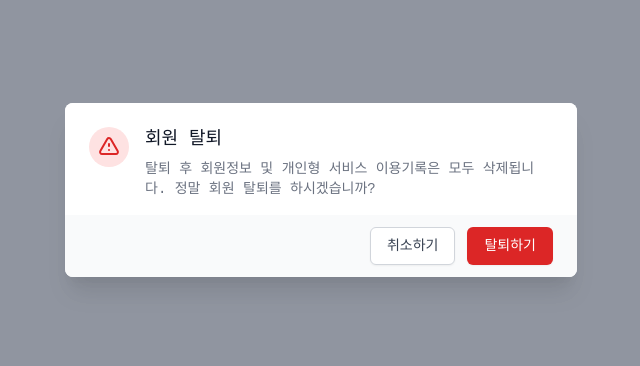
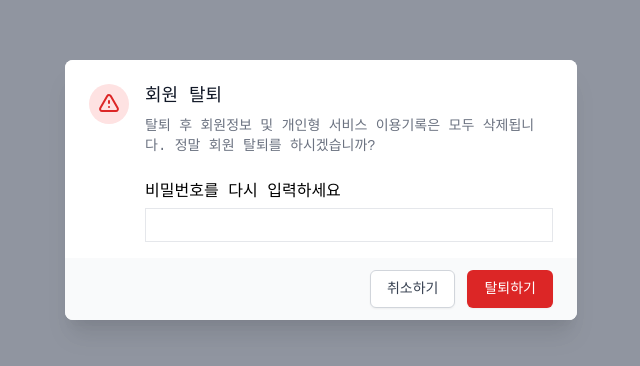
Before and after one commit to ypyp66/SubscribeForYou-typescript, a React (Create React App) app in the folder frontend/: page /dropout in a window 1280 px wide. Shown: the part 210-576 px from the top of the page, without its empty margins (319-959 px from the left). Built offline with nearby package versions, Linux system fonts and the light colour scheme; a web font is replaced by a local one.

Commit message:
탈퇴페이지 구현

```diff
--- a/frontend/src/components/Dropout.js
+++ b/frontend/src/components/Dropout.js
@@ -1,22 +1,79 @@
-import React from 'react'
+import {useRef, useState} from 'react';
+import React from 'react';
+import axios from 'axios';
 import { useHistory } from 'react-router-dom';
 
+
 function Dropout() {
+
     const history = useHistory();
+    const [pwd, setPwd] = useState('');
+    const [message, setMessage] = useState('');
+
+    const pwdBox = useRef();
+
+    function Dropout(){
+      //사용자가 입력한 비밀번호와 기존 비밀번호 같은지 확인
+      // if(pwd !== axios.get('/auth/api/user', pwd)){
+      //   setPwd('');
+      //   pwdBox.current.focus();
+      //   setMessage('비밀번호가 잘못 입력되었습니다.');
+      //   return;
+      // }
+      //같다면 토큰, 비밀번호 서버로 보내서 delete하기
+      axios({
+        url: 'auth/api/user',
+        method: 'delete',
+        data: {
+          pwd: pwd},
+          headers : {'Authorization' : `Token ${sessionStorage.getItem('token')}`},
+        }).then((res)=>{
+          console.log(res);
+          const statusCode = res.status;
+          if(statusCode === 200){
+            setMessage('탈퇴가 완료되었습니다.');
+            sessionStorage.removeItem('token');
+            sessionStorage.removeItem('userid');
+          }
+        }).catch((e)=>{console.log(e);
+          setMessage('에러입니다.')}
+        );
+    }
+
+    function onSubmit(e) {
+      e.preventDefault();
+      Dropout();
+    }
+
+    function onChange(e){
+      const{name, value} = e.target;
+
+      switch(name){
+        case 'pwd':
+          setPwd(value);
+          break;
+        default:
+          break;
+      }
+    }
+
     return (
+
         <div class="fixed z-10 inset-0 overflow-y-auto" aria-labelledby="modal-title" role="dialog" aria-modal="true">
           <div class="flex items-end justify-center min-h-screen pt-4 px-4 pb-20 text-center sm:block sm:p-0">
+          <form onSubmit={onSubmit}>
             <div class="fixed inset-0 bg-gray-500 bg-opacity-75 transition-opacity" aria-hidden="true"></div>
             <span class="hidden sm:inline-block sm:align-middle sm:h-screen" aria-hidden="true">&#8203;</span>
             <div class="inline-block align-bottom bg-white rounded-lg text-left overflow-hidden shadow-xl transform transition-all sm:my-8 sm:align-middle sm:max-w-lg sm:w-full">
+
                 <div class="bg-white px-4 pt-5 pb-4 sm:p-6 sm:pb-4">
                   <div class="sm:flex sm:items-start">
                     <div class="mx-auto flex-shrink-0 flex items-center justify-center h-12 w-12 rounded-full bg-red-100 sm:mx-0 sm:h-10 sm:w-10">
-
                       <svg class="h-6 w-6 text-red-600" xmlns="http://www.w3.org/2000/svg" fill="none" viewBox="0 0 24 24" stroke="currentColor" aria-hidden="true">
                         <path stroke-linecap="round" stroke-linejoin="round" stroke-width="2" d="M12 9v2m0 4h.01m-6.938 4h13.856c1.54 0 2.502-1.667 1.732-3L13.732 4c-.77-1.333-2.694-1.333-3.464 0L3.34 16c-.77 1.333.192 3 1.732 3z" />
                       </svg>
                     </div>
+
                     <div class="mt-3 text-center sm:mt-0 sm:ml-4 sm:text-left">
                       <h3 class="text-lg leading-6 font-medium text-gray-900" id="modal-title">
                         회원 탈퇴
@@ -27,11 +84,28 @@ function Dropout() {
                           정말 회원 탈퇴를 하시겠습니까?
                         </p>
                       </div>
+                      <br/>
+                      <label>
+                        <div className="font-medium mb-1">비밀번호를 다시 입력하세요</div>
+                          <input
+                            ref={pwdBox}
+                            name="pwd"
+                            className="border w-full p-1"
+                            type="password"
+                            onChange={onChange}
+                            value={pwd}
+                            required
+                            />
+                        </label>
+                      {message}
                   </div>
                 </div>
               </div>
                 <div class="bg-gray-50 px-4 py-3 sm:px-6 sm:flex sm:flex-row-reverse">
-                <button type="button" class="w-full inline-flex justify-center rounded-md border border-transparent shadow-sm px-4 py-2 bg-red-600 text-base font-medium text-white hover:bg-red-700 focus:outline-none focus:ring-2 focus:ring-offset-2 focus:ring-red-500 sm:ml-3 sm:w-auto sm:text-sm">
+
+                  <button type="submit" class="w-full inline-flex justify-center rounded-md border border-transparent shadow-sm px-4 py-2 bg-red-600 text-base font-medium text-white hover:bg-red-700 focus:outline-none focus:ring-2 focus:ring-offset-2 focus:ring-red-500 sm:ml-3 sm:w-auto sm:text-sm"
+
+                  >
                     탈퇴하기
                   </button>
                   <button
@@ -44,9 +118,11 @@ function Dropout() {
                   </button>
                 </div>
               </div>
+             </form>
           </div>
         </div>
-    )
+
+    );
 }
 
 export default Dropout;
```
Lines whose indentation alone changed are shown as unchanged.
